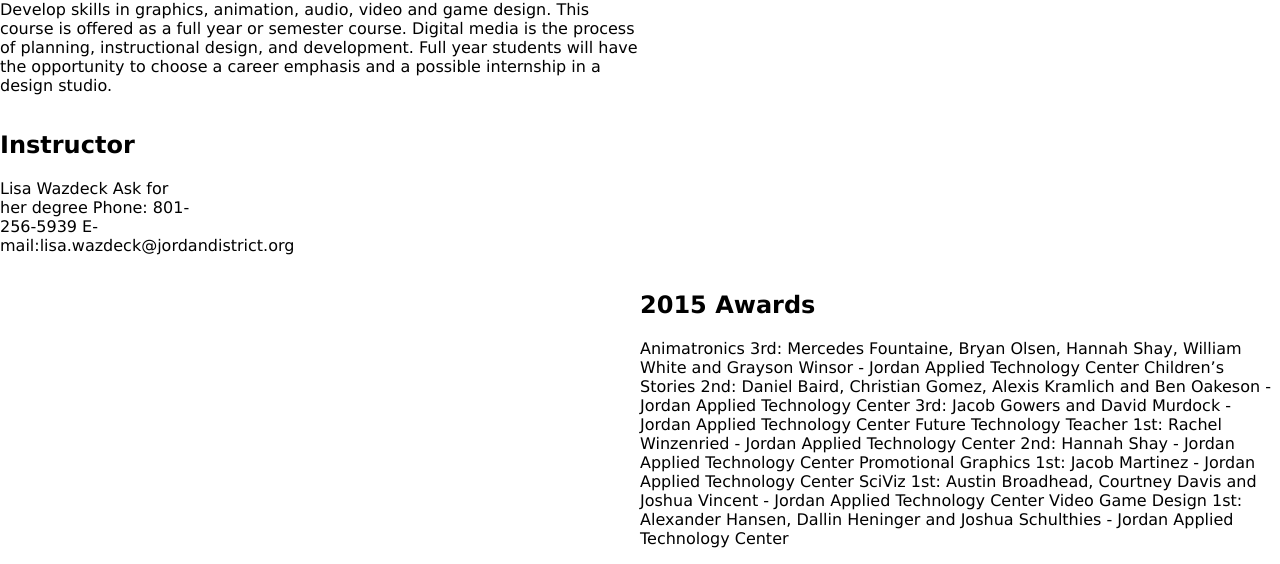
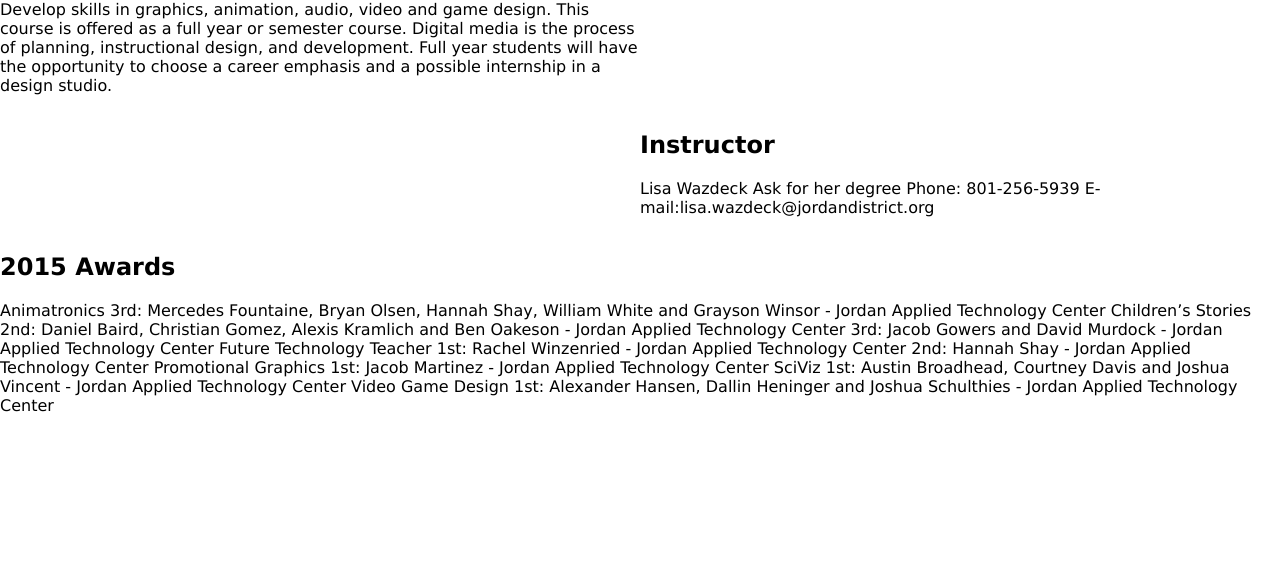
Before and after one commit to melindaomansouri/tsa2_2016, a plain HTML site: page TSA Chapter/Pages/digitalmedia.html in a window 1280 px wide. Shown: the part 758-1322 px from the top of the page. After the commit the page ends 1189 px from the top, so only its background shows below. Drawn offline with Linux system fonts and the light colour scheme.

Commit message:
text on digital media

```diff
--- a/TSA Chapter/CSS/stylesheet.css
+++ b/TSA Chapter/CSS/stylesheet.css
@@ -147,18 +147,21 @@ h1 {
 	 float:left;
 	 width:50%;
 	 clear:both;
+
  }
 
  .diginstuctor {
-	 float:left;
-	 width:15%;
+	 float:right;
+	 width:50%;
 	 clear:both;
  }
 
  .digawards {
 	 float:right;
-	 width:50%;
+	 width:100%;
 	 clear:both;
+
+
  }
 
 /*Close Class Page*/
--- a/TSA Chapter/Pages/digitalmedia.html
+++ b/TSA Chapter/Pages/digitalmedia.html
@@ -40,7 +40,7 @@ Phone: 801-256-5939
 E-mail:lisa.wazdeck@jordandistrict.org</p>
 </aside>
 
-<article class="digawards">
+<section class="digawards">
 <h2>2015 Awards</h2>
 <p>Animatronics
 3rd: Mercedes Fountaine, Bryan Olsen, Hannah Shay, William White and Grayson Winsor - Jordan Applied Technology Center
@@ -58,7 +58,7 @@ Video Game Design
 1st: Alexander Hansen, Dallin Heninger and Joshua Schulthies - Jordan Applied Technology Center
 
 	</p>
-	</article>
+	</section>
 		</main>
 
 		</body>
```
